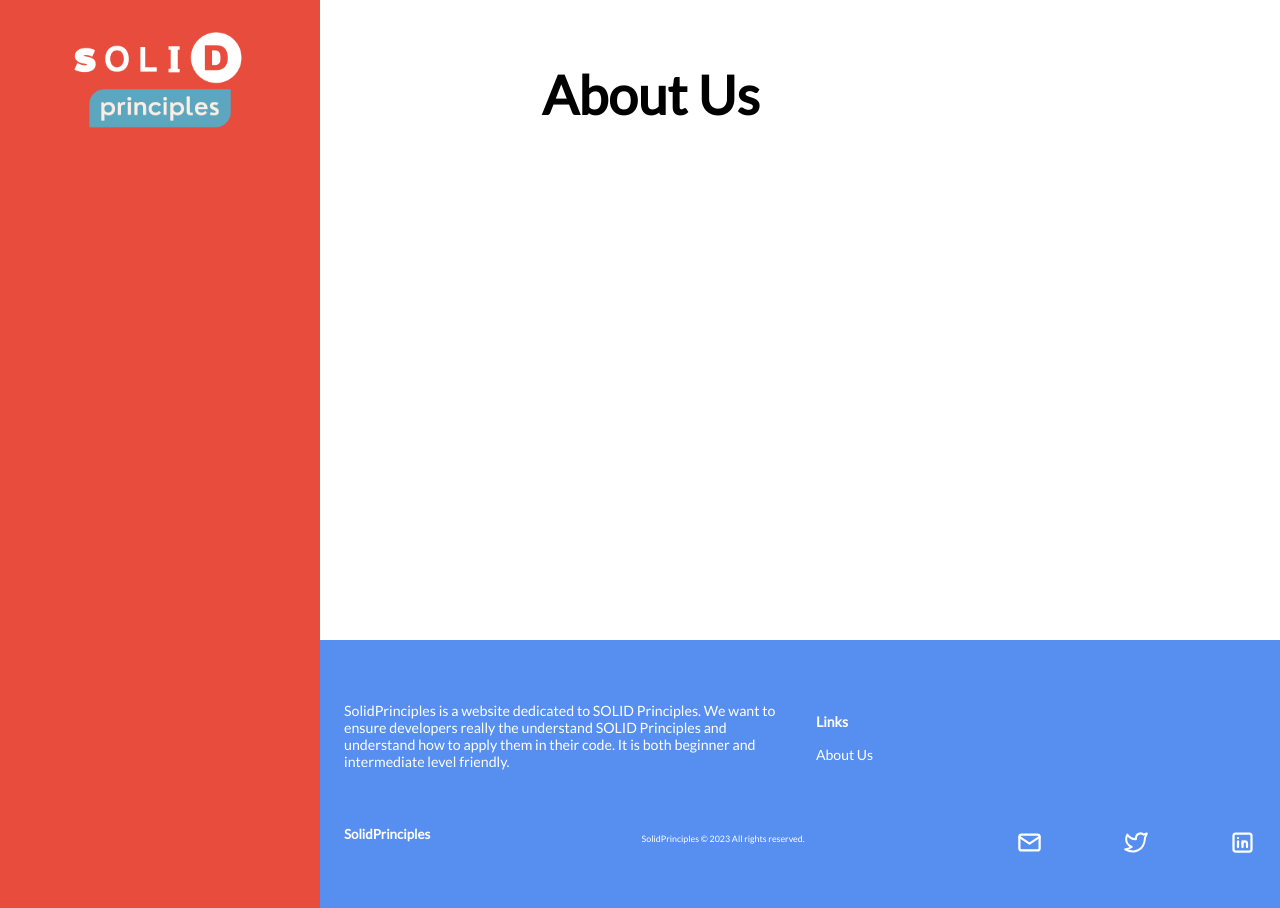
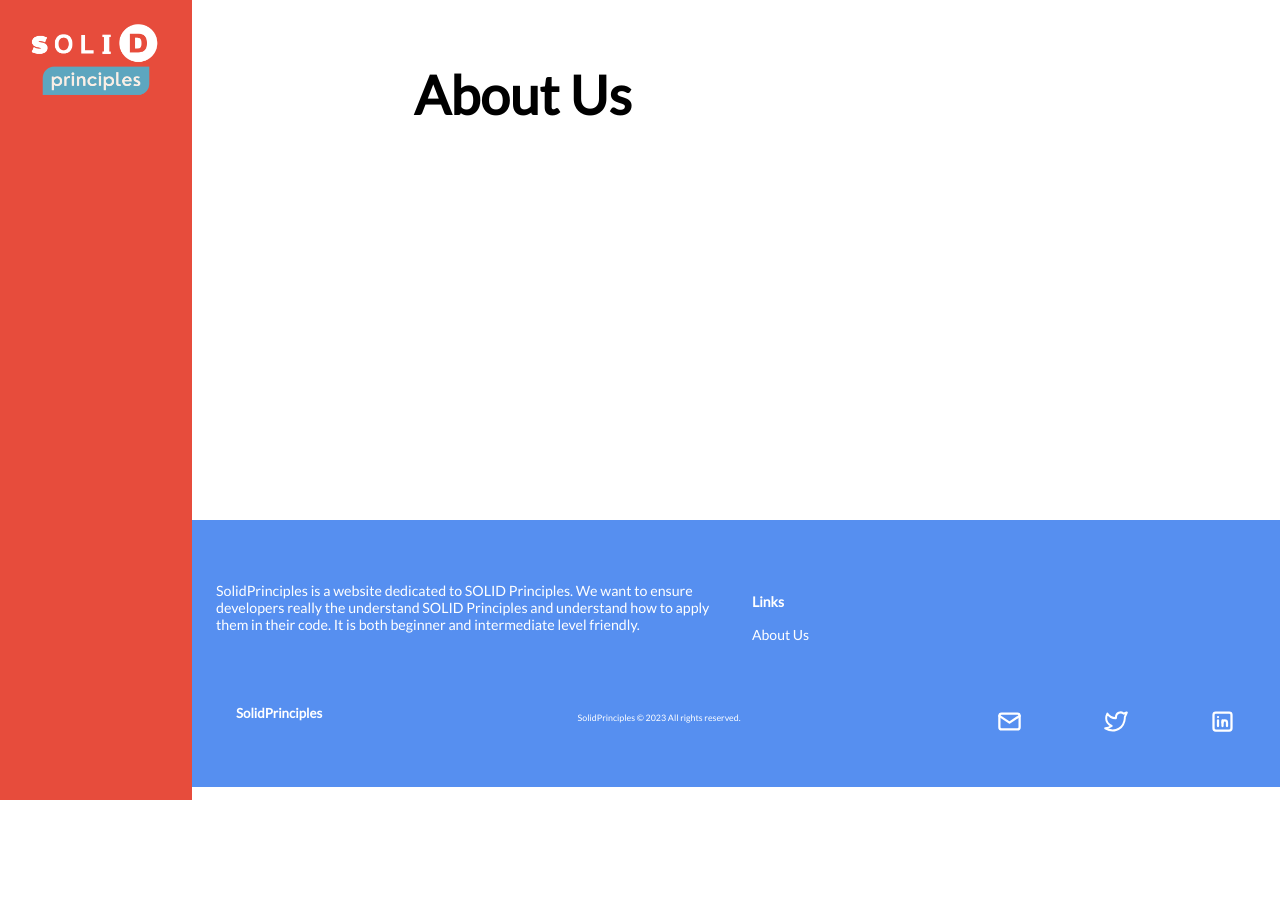
Before and after one commit to rharshit82/SolidPrinciples, a Next.js app: page /about in a window 1280 px wide. After the commit the page ends 800 px from the top, so only its background shows below. Built offline with nearby package versions, Linux system fonts and the light colour scheme.

Commit message:
layout adjustment

```diff
--- a/components/About/index.tsx
+++ b/components/About/index.tsx
@@ -5,7 +5,6 @@ const Container = styled.div`
   display: flex;
   flex-direction: column;
   padding: 4rem 20rem;
-  min-height: 80vh;
 `;
 
 const AboutComponent = () => {
--- a/components/MarkdownContent/index.tsx
+++ b/components/MarkdownContent/index.tsx
@@ -2,7 +2,7 @@ import styled from "styled-components";
 import Markdown from "markdown-to-jsx";
 
 const ContentContainer = styled.div`
-  max-width: 75vw;
+  max-width: 85vw;
   padding: 2rem 5rem;
   pre {
     white-space: normal !important;
--- a/components/Sidebar/index.tsx
+++ b/components/Sidebar/index.tsx
@@ -4,7 +4,7 @@ import React from "react";
 import styled from "styled-components";
 const Container = styled.div`
   background: #e74c3c;
-  width: 25%;
+  width: 15%;
   color: white;
   min-height: 100vh;
 `;
@@ -20,8 +20,8 @@ const Sidebar = () => {
           <NextImage
             src='/assets/branding/solidprinciples.png'
             alt='Solid Principles'
-            height='20rem'
-            width='20rem'
+            height='15rem'
+            width='15rem'
           />
         </ImageContainer>
       </Link>
--- a/layout/index.jsx
+++ b/layout/index.jsx
@@ -3,7 +3,10 @@ import styled from "styled-components";
 import Sidebar from "@/components/Sidebar";
 
 const ContentWrapper = styled.div`
-  width: 75%;
+  width: 85%;
+  main {
+    min-height: 65vh;
+  }
 `;
 const Container = styled.div`
   display: flex;
@@ -13,7 +16,7 @@ const Layout = ({ children }) => {
     <Container>
       <Sidebar />
       <ContentWrapper>
-        {children}
+        <main>{children}</main>
         <Footer />
       </ContentWrapper>
     </Container>
```
